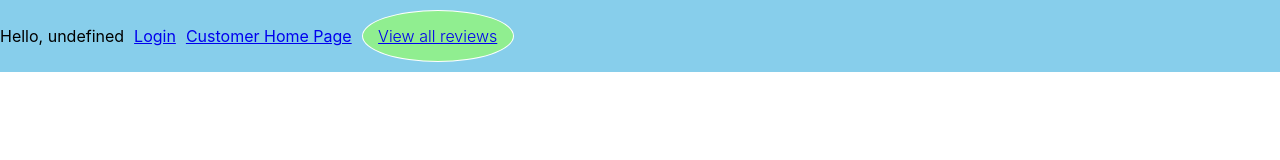
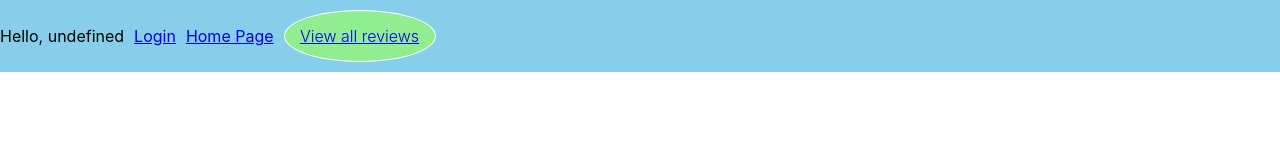
Before and after one commit to nettlespike/trip-planner, a React (Create React App) app in the folder client/: page / in a window 1280 px wide. Shown: the top 160 px of the page. Built offline with nearby package versions, Linux system fonts and the light colour scheme; no server answers.

Commit message:
Navbar adjusted for different types of users

```diff
--- a/client/src/components/Navbar.jsx
+++ b/client/src/components/Navbar.jsx
@@ -1,7 +1,6 @@
 import React, { useContext } from "react";
 import { Link } from "react-router-dom";
 import { AuthContext } from "../context/authContext";
-// import Logo from "../img/logo.png";
 
 const Navbar = () => {
   const { currentUser, logout } = useContext(AuthContext);
@@ -10,17 +9,21 @@ const Navbar = () => {
     <div className="navbar">
       <div className="container">
         <div className="links">
-          {/* <Link className="link" to="/?cat=art"><h6>Filter1</h6></Link>
-          <Link className="link" to="/?cat=science"><h6>Filter2</h6></Link>
-          <Link className="link" to="/?cat=technology"><h6>Filter3</h6></Link> */}
           <span>{"Hello, "+ currentUser?.username}</span>
           {currentUser ? (
             <span onClick={logout}>Logout</span>
           ) : (
             <Link className="link" to="/login">Login</Link>
           )}
-          <span className="home"><Link className="home" to="/">Customer Home Page</Link></span>
+          {currentUser?.isAdmin ?
+            <span className="home"><Link className="home" to="/">Customer Home Page</Link></span> :
+            <span className="home"><Link className="home" to="/">Home Page</Link></span>
+          }
           <span className="write"><Link className="link" to="/review">View all reviews</Link></span>
+          {currentUser?.isAdmin ?
+            <span className="manage"><Link className="manage" to="/poi">Manage POIs</Link></span> :
+            null
+          }
         </div>
       </div>
     </div>
```
